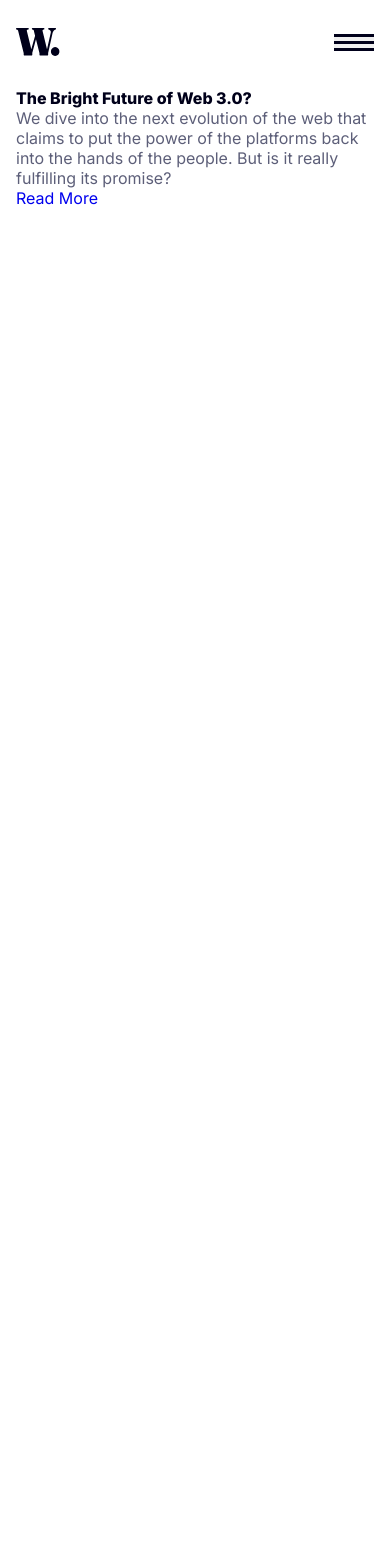
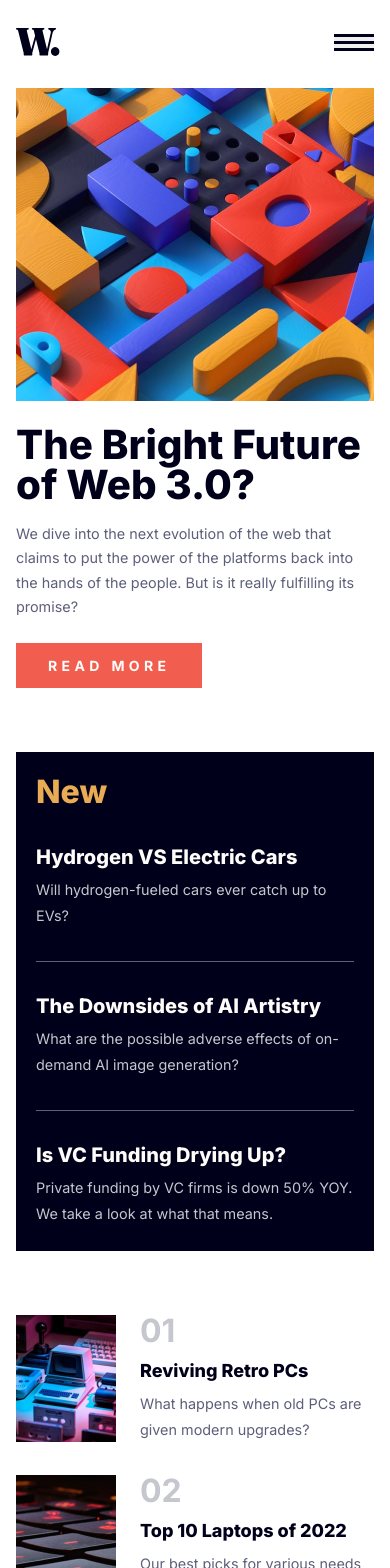
Before and after one commit to ClodoaldoDantas/news-homepage, a Nuxt app: page / in a window 390 px wide. Shown: the top 1568 px of the page. Before the commit the page ends 844 px from the top, so only its background shows below. Built offline with nearby package versions, Linux system fonts and the light colour scheme.

Commit message:
feat: main content (mobile)

```diff
--- a/assets/styles/global.scss
+++ b/assets/styles/global.scss
@@ -42,7 +42,8 @@ a {
 
 h1,
 h2,
-h3 {
+h3,
+h4 {
   font-weight: 800;
   color: var(--very-dark-blue);
 }
--- a/pages/index.vue
+++ b/pages/index.vue
@@ -5,10 +5,15 @@
   </Head>
 
   <main class="container">
-    <section>
-      <h1>The Bright Future of Web 3.0?</h1>
+    <section class="content">
+      <article class="main-article">
+        <picture class="main-article__picture">
+          <img src="/images/image-web-3-mobile.jpg" alt="Web 3.0" />
+        </picture>
 
-      <div>
+        <h1 class="main-article__title">The Bright Future of Web 3.0?</h1>
+
+        <div class="main-article__content">
           <p>
             We dive into the next evolution of the web that claims to put the
             power of the platforms back into the hands of the people. But is it
@@ -17,6 +22,199 @@
 
           <a href="#">Read More</a>
         </div>
+      </article>
+
+      <aside class="new-posts">
+        <h2 class="new-posts__title">New</h2>
+
+        <ul class="new-posts__list">
+          <li class="new-posts__item">
+            <h3>Hydrogen VS Electric Cars</h3>
+            <p>Will hydrogen-fueled cars ever catch up to EVs?</p>
+          </li>
+
+          <li class="new-posts__item">
+            <h3>The Downsides of AI Artistry</h3>
+            <p>
+              What are the possible adverse effects of on-demand AI image
+              generation?
+            </p>
+          </li>
+
+          <li class="new-posts__item">
+            <h3>Is VC Funding Drying Up?</h3>
+            <p>
+              Private funding by VC firms is down 50% YOY. We take a look at
+              what that means.
+            </p>
+          </li>
+        </ul>
+      </aside>
+    </section>
+
+    <section class="popular-posts">
+      <div class="popular-post">
+        <figure class="popular-post__image">
+          <img src="/images/image-retro-pcs.jpg" alt="Retro PC" />
+        </figure>
+
+        <div data-ranking="01" class="popular-post__content">
+          <h4>Reviving Retro PCs</h4>
+          <p>What happens when old PCs are given modern upgrades?</p>
+        </div>
+      </div>
+
+      <div class="popular-post">
+        <figure class="popular-post__image">
+          <img src="/images/image-top-laptops.jpg" alt="Mechanical Keyboard" />
+        </figure>
+
+        <div data-ranking="02" class="popular-post__content">
+          <h4>Top 10 Laptops of 2022</h4>
+          <p>Our best picks for various needs and budgets.</p>
+        </div>
+      </div>
+
+      <div class="popular-post">
+        <figure class="popular-post__image">
+          <img src="/images/image-gaming-growth.jpg" alt="Game Controller" />
+        </figure>
+
+        <div data-ranking="03" class="popular-post__content">
+          <h4>The Growth of Gaming</h4>
+          <p>How the pandemic has sparked fresh opportunities.</p>
+        </div>
+      </div>
     </section>
   </main>
 </template>
+
+<style lang="scss" scoped>
+.content {
+  display: flex;
+  flex-direction: column;
+  gap: 4rem;
+}
+
+.main-article {
+  &__title {
+    margin: 1.5rem 0 1rem;
+    font-size: clamp(2.5rem, 2.1479rem + 1.5023vw, 3.5rem);
+    line-height: 1;
+  }
+
+  &__picture img {
+    margin: 0 auto;
+  }
+
+  &__content {
+    p {
+      font-size: 0.9rem;
+      line-height: 1.7;
+      margin-bottom: 1.5rem;
+    }
+
+    a {
+      display: inline-block;
+      padding: 0.875rem 2rem;
+
+      background-color: var(--soft-red);
+      color: var(--off-white);
+
+      font-size: 0.875rem;
+      font-weight: 700;
+      text-transform: uppercase;
+      letter-spacing: 4.375px;
+
+      transition: background-color 200ms;
+
+      &:hover {
+        background-color: var(--very-dark-blue);
+      }
+    }
+  }
+}
+
+.new-posts {
+  padding: 1.5rem 1.25rem;
+  background-color: var(--very-dark-blue);
+
+  &__title {
+    font-size: clamp(2rem, 1.8239rem + 0.7512vw, 2.5rem);
+    color: var(--soft-orange);
+    line-height: 1;
+    margin-bottom: 2.25rem;
+  }
+
+  &__list > &__item:not(:first-child) {
+    margin-top: 2rem;
+    padding-top: 2rem;
+    border-top: 1px solid var(--dark-grayish-blue);
+  }
+
+  &__item {
+    h3 {
+      font-size: 1.25rem;
+      line-height: 1.5rem;
+      color: var(--off-white);
+      margin-bottom: 0.5rem;
+    }
+
+    p {
+      font-size: 0.9rem;
+      line-height: 1.625rem;
+      color: var(--grayish-blue);
+    }
+  }
+}
+
+.popular-posts {
+  padding-top: 4rem;
+  padding-bottom: 5rem;
+
+  display: grid;
+  gap: 2rem;
+}
+
+.popular-post {
+  display: flex;
+  align-items: center;
+  gap: 1.5rem;
+
+  &__image {
+    flex-shrink: 0;
+    width: 100px;
+    height: 127px;
+
+    img {
+      height: 100%;
+      width: 100%;
+      object-fit: cover;
+    }
+  }
+
+  &__content {
+    &::before {
+      content: attr(data-ranking);
+      display: block;
+      margin-bottom: 0.75rem;
+
+      font-size: 2rem;
+      font-weight: 700;
+      line-height: 1;
+      color: var(--grayish-blue);
+    }
+
+    h4 {
+      font-size: 1.125rem;
+      line-height: 1.5rem;
+      margin-bottom: 0.5rem;
+    }
+
+    p {
+      font-size: 0.9rem;
+      line-height: 1.625rem;
+    }
+  }
+}
+</style>
```
Lines whose indentation alone changed are shown as unchanged.
